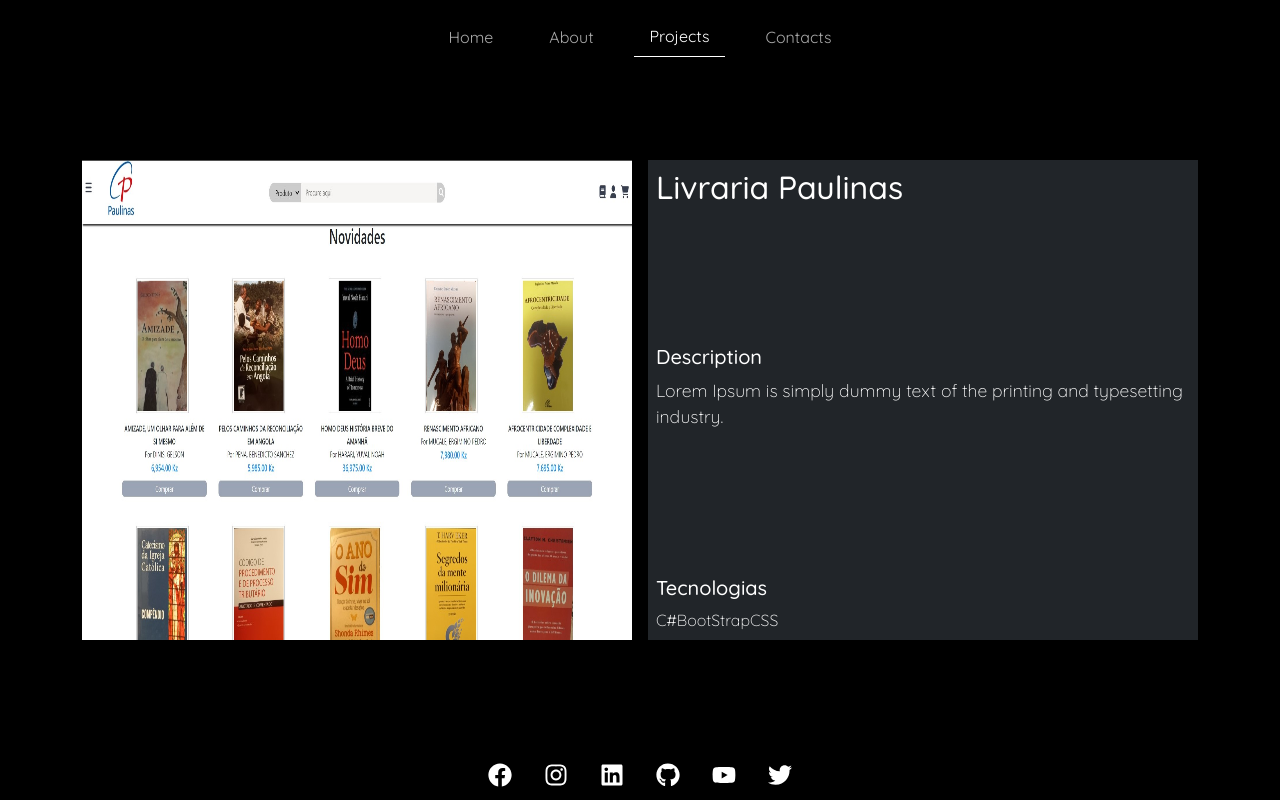
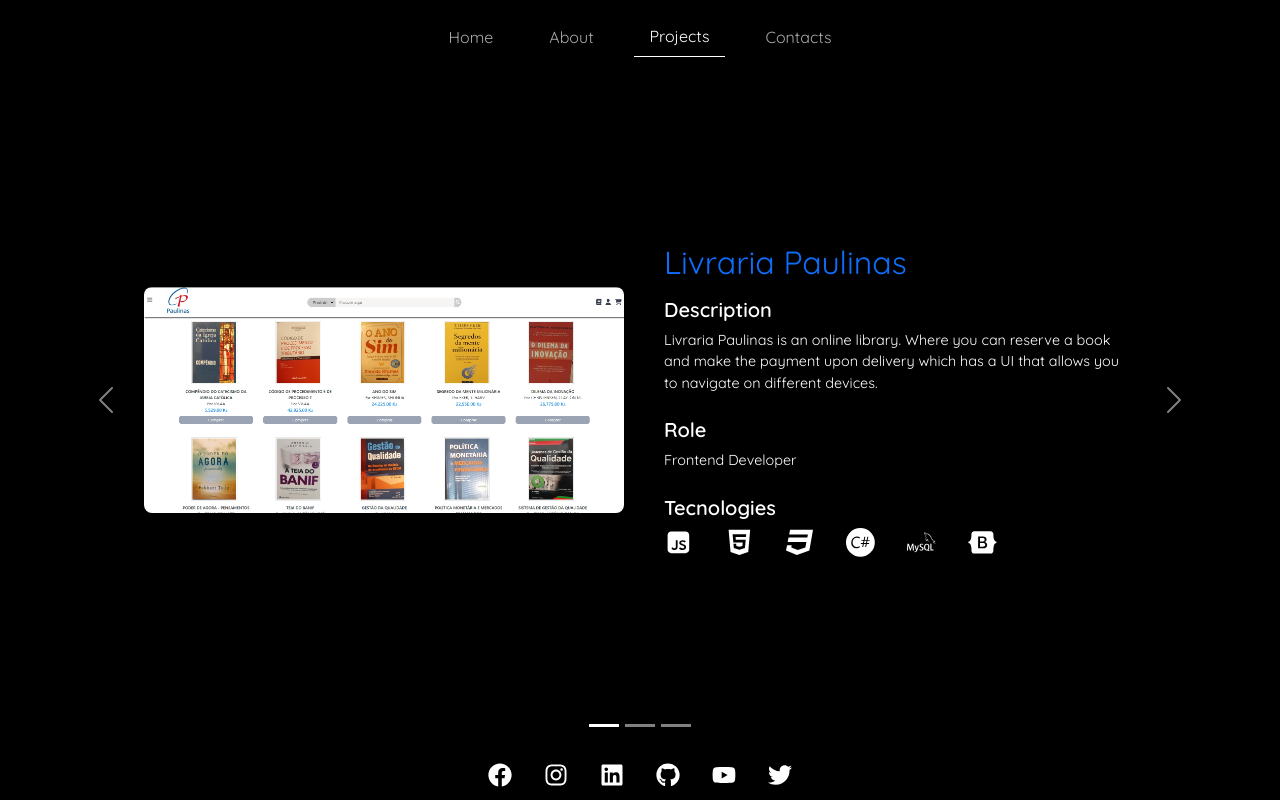
Before and after one commit to EuclidesJoao/euclidesportfolio, a React (Create React App) app: page /projects in a window 1280 px wide. Built offline with nearby package versions, Linux system fonts and the light colour scheme.

Commit message:
Adding project

```diff
--- a/src/data/projects/index.js
+++ b/src/data/projects/index.js
@@ -1,14 +1,31 @@
-import livraria_paulinas from '../../assets/images/jpg/1000.jpg';
-
+import livraria_paulinas from "../../assets/images/png/10000.png";
+import {
+  JavaScriptIcon,
+  HTML5Icon,
+  CSS3Icon,
+  CsharpIcon,
+  MySQLIcon,
+  BootstrapIcon,
+} from "../skills";
 
 export const projects = [
-
-    {
-        name: "Livraria Paulinas",
-        link: "https://paulinas.co.ao/",
-        image: livraria_paulinas,
-        description: 'Lorem Ipsum is simply dummy text of the printing and typesetting industry.',
-        tecnologies: ['C#', 'BootStrap', 'CSS']
-    }
-
-]
+  {
+    name: "Livraria Paulinas",
+    role: "Frontend Developer",
+    link: "https://paulinas.co.ao/",
+    image: livraria_paulinas,
+    description: `
+      Livraria Paulinas is an online library.
+      Where you can reserve a book and make the payment upon delivery
+      which has a UI that allows you to navigate on different devices.
+    `,
+    tecnologies: [
+      <JavaScriptIcon />,
+      <HTML5Icon />,
+      <CSS3Icon />,
+      <CsharpIcon />,
+      <MySQLIcon />,
+      <BootstrapIcon />,
+    ],
+  },
+];
--- a/src/data/skills/index.js
+++ b/src/data/skills/index.js
@@ -1,97 +1,138 @@
-import { FaReact, FaNodeJs, FaGithub, FaCss3, FaHtml5, FaFigma, FaBootstrap  } from "react-icons/fa";
+import {
+  FaReact,
+  FaNodeJs,
+  FaGithub,
+  FaCss3,
+  FaHtml5,
+  FaFigma,
+  FaBootstrap,
+} from "react-icons/fa";
 import { RiJavascriptFill } from "react-icons/ri";
-import { BiLogoTypescript, BiLogoPostgresql  } from "react-icons/bi";
+import { BiLogoTypescript, BiLogoPostgresql } from "react-icons/bi";
 import { TbJson, TbBrandNextjs } from "react-icons/tb";
-import { SiNestjs,  SiExpress, SiMongodb, SiMysql, SiCsharp } from "react-icons/si";
+import {
+  SiNestjs,
+  SiExpress,
+  SiMongodb,
+  SiMysql,
+  SiCsharp,
+} from "react-icons/si";
 
 export const skills = [
   {
-        name: 'Figma',
-        icon: <FaFigma className="icon"/>
+    name: "Figma",
+    icon: <FaFigma className="icon" />,
   },
 
   {
-        name: 'GitHub',
-        icon: <FaGithub className="icon"/>
+    name: "GitHub",
+    icon: <FaGithub className="icon" />,
   },
 
   {
-        name: 'HTML5',
-        icon: <FaHtml5 className="icon"/>
+    name: "HTML5",
+    icon: <FaHtml5 className="icon" />,
   },
 
   {
-        name: 'CSS3',
-        icon: <FaCss3 className="icon"/>
+    name: "CSS3",
+    icon: <FaCss3 className="icon" />,
   },
 
   {
-        name: 'Bootstrap',
-        icon: <FaBootstrap className="icon"/>
+    name: "Bootstrap",
+    icon: <FaBootstrap className="icon" />,
   },
 
   {
-        name: 'JavaScript',
-        icon: <RiJavascriptFill className="icon"/>
+    name: "JavaScript",
+    icon: <RiJavascriptFill className="icon" />,
   },
 
   {
-        name: 'Reactjs',
-        icon: <FaReact className="icon"/>
+    name: "Reactjs",
+    icon: <FaReact className="icon" />,
   },
 
   {
-        name: 'NodeJs',
-        icon: <FaNodeJs className="icon"/>
+    name: "NodeJs",
+    icon: <FaNodeJs className="icon" />,
   },
 
   {
-        name: 'NestJs',
-        icon: <SiNestjs className="icon"/>
+    name: "NestJs",
+    icon: <SiNestjs className="icon" />,
   },
 
   {
-        name: 'Express.js',
-        icon: <SiExpress className="icon"/>
+    name: "Express.js",
+    icon: <SiExpress className="icon" />,
   },
 
   {
-        name: 'TypeScript',
-        icon: <BiLogoTypescript className="icon"/>
+    name: "TypeScript",
+    icon: <BiLogoTypescript className="icon" />,
   },
 
   {
-        name: 'JSON',
-        icon: <TbJson className="icon"/>
+    name: "JSON",
+    icon: <TbJson className="icon" />,
   },
 
   {
-        name: 'MongoDB',
-        icon: <SiMongodb className="icon"/>
+    name: "MongoDB",
+    icon: <SiMongodb className="icon" />,
   },
 
   {
-        name: 'MySQL',
-        icon: <SiMysql className="icon"/>
+    name: "MySQL",
+    icon: <SiMysql className="icon" />,
   },
 
   {
-        name: 'PostgreSQL',
-        icon: <BiLogoPostgresql className="icon"/>
+    name: "PostgreSQL",
+    icon: <BiLogoPostgresql className="icon" />,
   },
 
   {
-        name: 'Csharp',
-        icon: <SiCsharp className="icon"/>
+    name: "Csharp",
+    icon: <SiCsharp className="icon" />,
   },
 
   {
-        name: 'Nextjs',
-        icon: <TbBrandNextjs className="icon"/>
+    name: "Nextjs",
+    icon: <TbBrandNextjs className="icon" />,
   },
 
   {
-        name: 'React Native',
-        icon: <FaReact className="icon"/>
+    name: "React Native",
+    icon: <FaReact className="icon" />,
+  },
+];
+
+export const JavaScriptIcon =()=> {
+  return <RiJavascriptFill className="icon"/>
+};
+
+export const HTML5Icon =()=> {
+    return <FaHtml5 className="icon"/>
 }
-]
+
+export const CSS3Icon =()=> {
+    return <FaCss3 className="icon"/>
+}
+export const CsharpIcon =()=> {
+    return <SiCsharp className="icon"/>
+}
+
+export const FigmapIcon =()=> {
+    return <FaFigma className="icon"/>
+}
+
+export const MySQLIcon =()=> {
+    return <SiMysql className="icon"/>
+}
+
+export const BootstrapIcon =()=> {
+    return <FaBootstrap className="icon"/>
+}
--- a/src/index.css
+++ b/src/index.css
@@ -10,6 +10,7 @@
 }
 body {
   margin: 0;
+  padding: 0;
   background: black;
   font-family: -apple-system, BlinkMacSystemFont, "Segoe UI", "Roboto", "Oxygen",
     "Ubuntu", "Cantarell", "Fira Sans", "Droid Sans", "Helvetica Neue",
--- a/src/pages/projects/index.css
+++ b/src/pages/projects/index.css
@@ -1,8 +1,20 @@
+* {
+  margin: 0;
+  padding: 0;
+}
 h2 {
   color: white;
 }
-p,
+h5 {
+  color: white;
+  font-weight: 600;
+}
+p {
+  color: white;
+  font-size: 0.9rem !important;
+}
 li {
+  color: black;
   font-weight: 200;
 }
 ul {
@@ -10,29 +22,35 @@
   padding: 0;
 }
 
-.projects {
+.content {
+  height: 100vh;
   width: 100%;
-  min-height: 100vh;
   margin: 0;
   padding: 0;
+}
+.content .carousel {
+  height: 100%;
+}
+.carousel-item {
+}
+.carousel-indicators {
+  margin-bottom: 5%;
+}
+.project .visual {
+  width: 30rem;
+
   overflow: hidden;
+  border-radius: 0.5rem;
 }
-.projects .project {
-  border-radius: 0.4rem;
-  width: 100%;
-  height: 60vh;
-  gap: 1rem;
+.project .description {
+  width: 30rem;
 }
-.projects .project .visual {
-  padding: 0;
-  width: 50%;
+.project {
+  gap: 2rem;
 }
-.projects .project .visual img {
-  width: 100%;
-  height: 100%;
-  object-position: center;
+.icon {
+  font-size: 1.8rem;
 }
-.projects .project .description {
-  width: 50%;
-  background: #212529;
+.techs {
+  gap: 2rem;
 }
--- a/src/pages/projects/index.jsx
+++ b/src/pages/projects/index.jsx
@@ -4,14 +4,116 @@
 
 export default function Projects() {
   return (
-    <div className="container ">
-      <ul className="projects d-flex align-items-center justify-content-center">
+    <div className="container-fluid">
+      <div className="content">
+        <div
+          id="carouselExampleIndicators"
+          className="carousel slide d-flex align-items-center justify-content-center"
+          data-bs-ride="carousel"
+        >
+          <div className="carousel-indicators">
+            <button
+              type="button"
+              data-bs-target="#carouselExampleIndicators"
+              data-bs-slide-to="0"
+              class="active"
+              aria-current="true"
+              aria-label="Slide 1"
+            ></button>
+            <button
+              type="button"
+              data-bs-target="#carouselExampleIndicators"
+              data-bs-slide-to="1"
+              aria-label="Slide 2"
+            ></button>
+            <button
+              type="button"
+              data-bs-target="#carouselExampleIndicators"
+              data-bs-slide-to="2"
+              aria-label="Slide 3"
+            ></button>
+          </div>
+
+          <div className="carousel-inner">
+            <div class="carousel-item active">
+              <div className="project d-flex align-items-center justify-content-center">
+                <div className="visual">
+                  <img
+                    src={projects[0].image}
+                    alt="logo"
+                    className="img-fluid"
+                  />
+                </div>
+
+                <div className="description d-flex flex-column justify-content-between p-2">
+                  <h2>
+                    <NavLink to={projects[0].link}>{projects[0].name}</NavLink>
+                  </h2>
+
+                  <div className="mt-md-2">
+                    <h5>Description</h5>
+                    <p>{projects[0].description}</p>
+                  </div>
+
+                  <div className="mt-md-2">
+                    <h5>Role</h5>
+                    <p>{projects[0].role}</p>
+                  </div>
+
+                  <div className="techs mt-md-2">
+                    <h5>Tecnologies</h5>
+                    <ul className="d-flex techs">
+                      {projects[0].tecnologies.map((project) => {
+                        return <li key={project}>{project}</li>;
+                      })}
+                    </ul>
+                  </div>
+                </div>
+              </div>
+            </div>
+
+            {/* <div className="carousel-item">
+              <h1>NAME</h1>
+            </div>
+
+            <div className="carousel-item">
+              <h1>IS</h1>
+            </div> */}
+          </div>
+
+          <button
+            className="carousel-control-prev"
+            type="button"
+            data-bs-target="#carouselExampleIndicators"
+            data-bs-slide="prev"
+          >
+            <span class="carousel-control-prev-icon" aria-hidden="true"></span>
+            <span class="visually-hidden">Previous</span>
+          </button>
+          <button
+            className="carousel-control-next"
+            type="button"
+            data-bs-target="#carouselExampleIndicators"
+            data-bs-slide="next"
+          >
+            <span class="carousel-control-next-icon" aria-hidden="true"></span>
+            <span class="visually-hidden">Next</span>
+          </button>
+        </div>
+      </div>
+    </div>
+  );
+}
+
+{
+  /* <ul className="projects d-flex align-items-center justify-content-center">
           {projects.map((project) => {
             return (
+
               <li className="project d-flex justify-content-between list-unstyled">
                 <div className=" visual">
                   <NavLink to={project.link} target="_blank">
-                  <img src={project.image} alt="logo" className="im-fluid" />
+                    <img src={project.image} alt="logo" className="img-fluid" />
                   </NavLink>
                 </div>
 
@@ -24,18 +126,23 @@
                   </div>
 
                   <div>
-                  <h5>Tecnologias</h5>
+                    <h5>Role</h5>
+                    <p>{project.role}</p>
+                  </div>
+
+                  <div className="techs">
+                    <h5>Tecnologies</h5>
                     <ul className="d-flex ">
-                    {project.tecnologies.map((tech) => {
+                      {
+                        project.tecnologies.map((tech) => {
                           return <li key={tech}>{tech}</li>;
-                    })}
+                        })
+                      }
                     </ul>
                   </div>
                 </div>
               </li>
             );
           })}
-      </ul>
-    </div>
-  );
+        </ul> */
 }
```
Also changed, not shown: src/pages/about/index.jsx (+2 -5 lines), src/assets/images/png/10000.png (added). Lines whose indentation alone changed are shown as unchanged.
